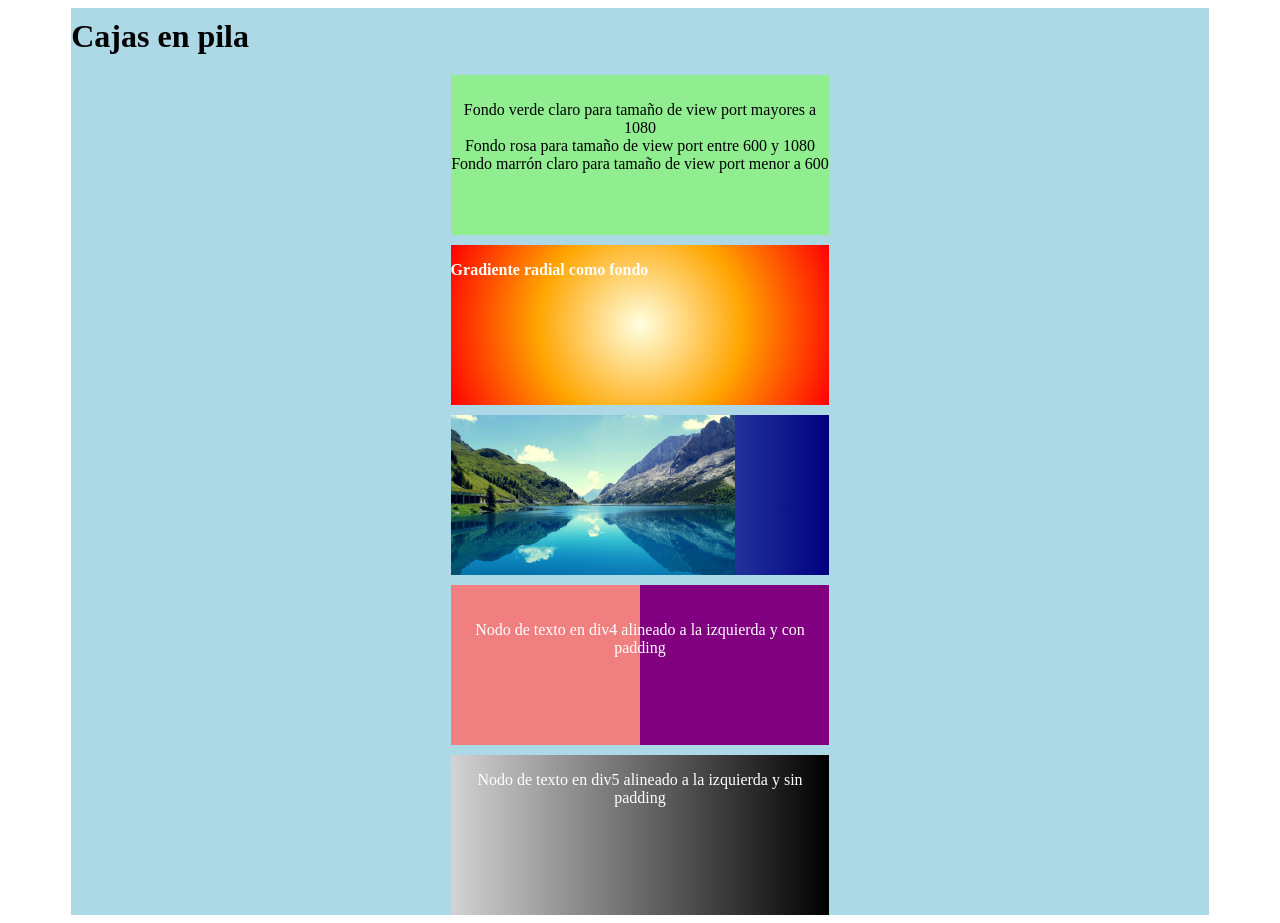
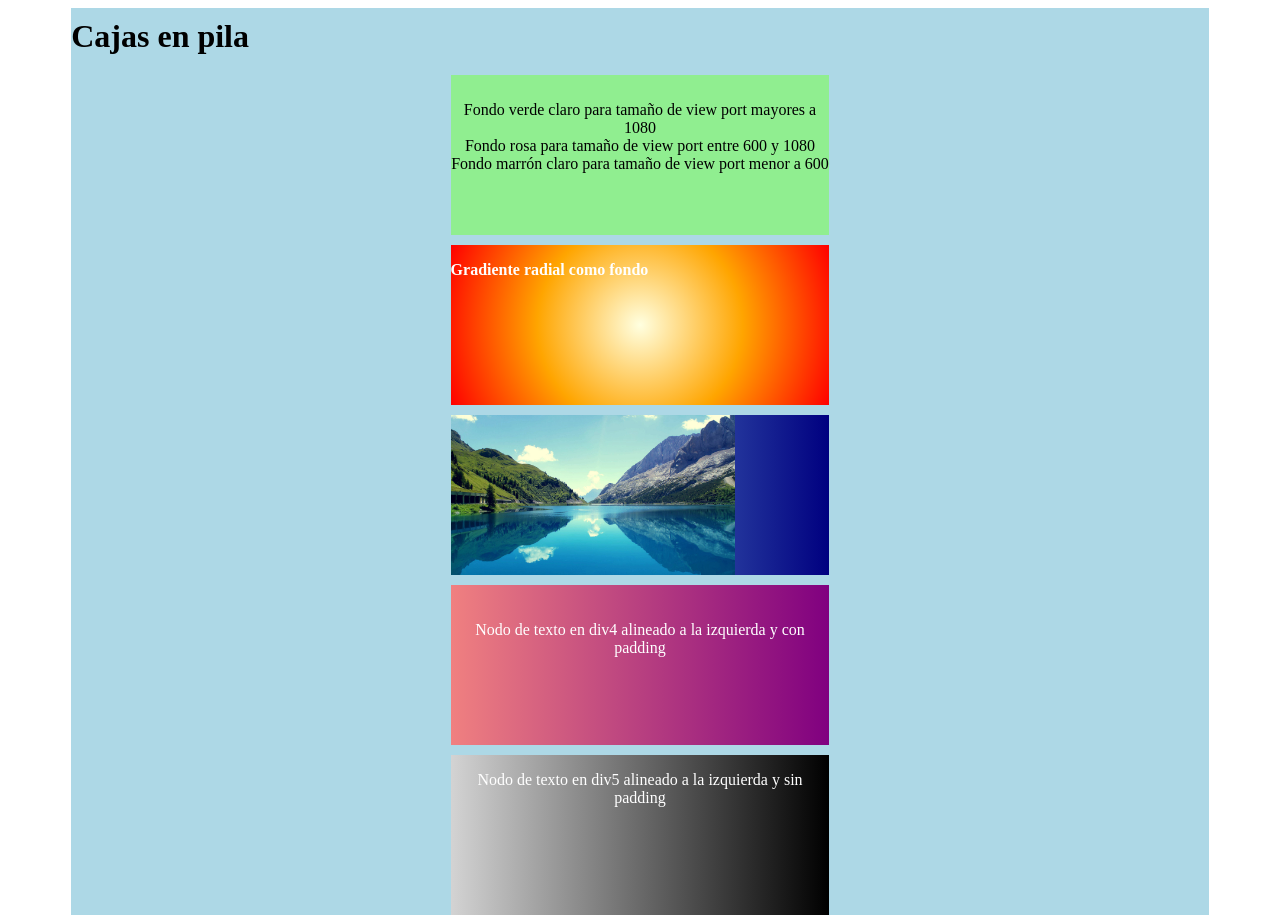
Before and after one commit to NicolasBranca/ProgramacionEnAmbienteDeRedes, a PHP site: page /Css/css10DivsEnPila/ in a window 1280 px wide. Run offline with PHP 8.4, Linux system fonts and the light colour scheme.

Commit message:
ajustes css

```diff
--- a/Css/css10DivsEnPila/estilo.css
+++ b/Css/css10DivsEnPila/estilo.css
@@ -65,7 +65,7 @@
 }
 
 .caja4 {
-  background: linear-gradient(to right, lightcoral 50%, purple 50%);
+  background: linear-gradient(to right, lightcoral, purple);
   color: white;
   padding: 20px;
   box-sizing: border-box;
```
